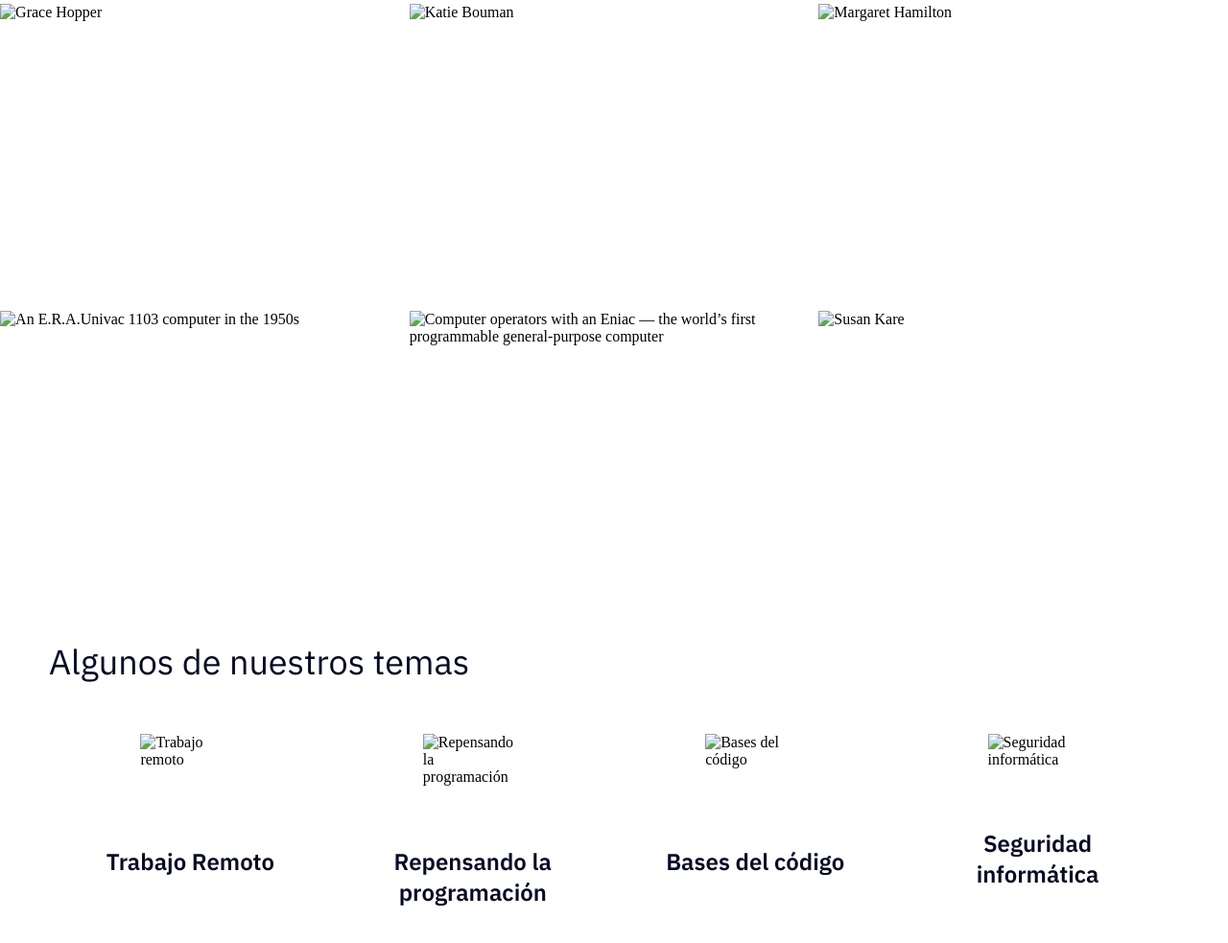
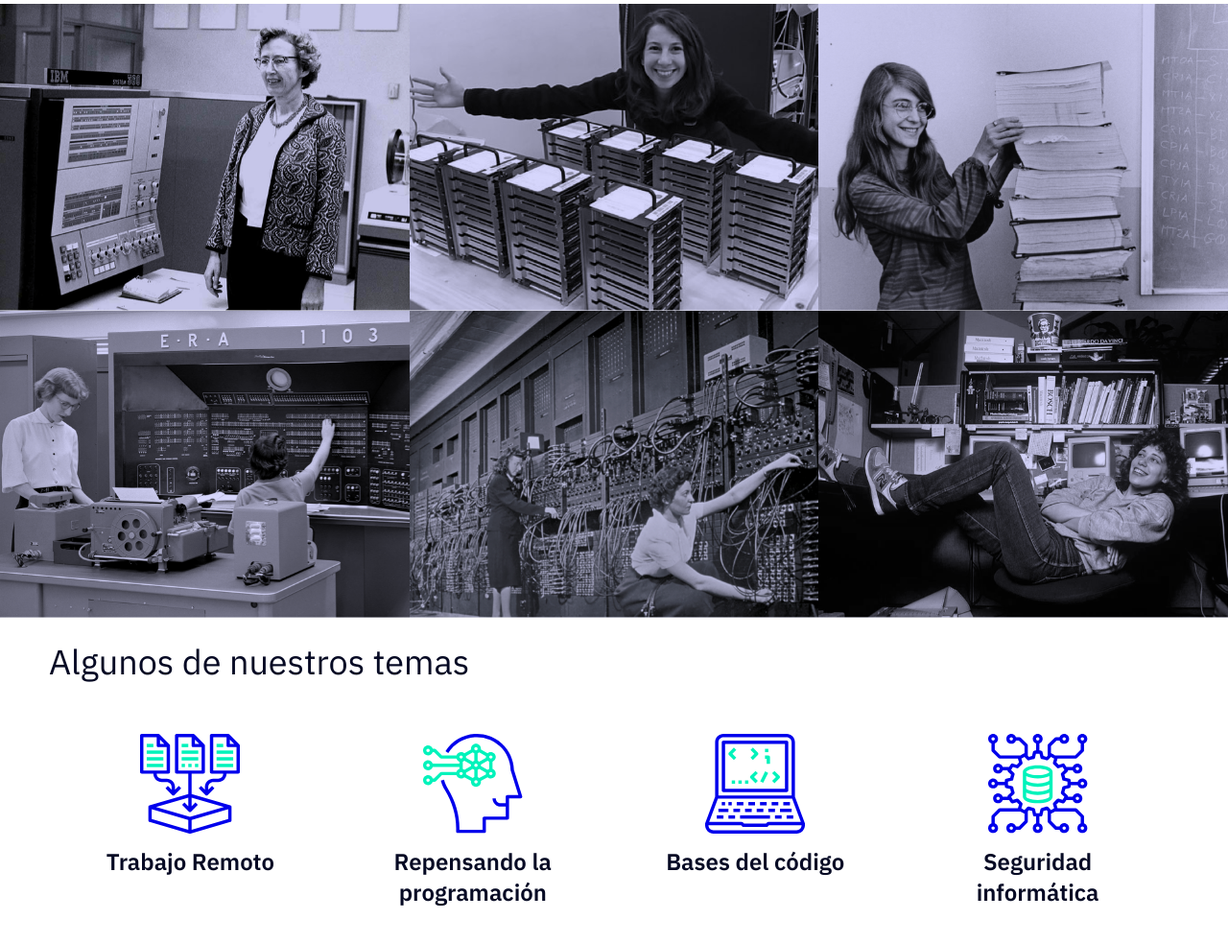
Before and after one commit to paolandrea18/Podcast, a plain HTML site: page index.html in a window 1280 px wide. Shown: the part 1807-2790 px from the top of the page at 96% size. Drawn offline with nearby package versions, Linux system fonts and the light colour scheme; files that its build step writes are made by us from their sources; the site is published under a folder, as on GitHub Pages, so addresses that start at the root find nothing.

Commit message:
new fixes deploy

```diff
--- a/index.html
+++ b/index.html
@@ -5,7 +5,7 @@
     <meta http-equiv="X-UA-Compatible" content="IE=edge" />
     <meta name="viewport" content="width=device-width, initial-scale=1.0" />
     <title>Podcast</title>
-    <link rel="stylesheet" href="styles/styles.css" />
+    <link rel="stylesheet" href="./styles/styles.css" />
     <!-- Font Awesome CDN -->
     <link
       rel="stylesheet"
@@ -18,7 +18,7 @@
     <div class="container">
       <header>
         <nav>
-          <img class="logo" src="/assets/logo.svg" alt="logo" />
+          <img class="logo" src="./assets/logo.svg" alt="logo" />
           <input type="checkbox" name="check" id="check" />
           <label for="check">
             <span class="menu-line"></span>
@@ -103,37 +103,37 @@
         <section id="characters-menu-link" class="characters">
           <h2>Invitadas/os estelares</h2>
           <div class="characters-image">
-            <img src="/images/Grace-Hopper.png" alt="Grace Hopper" />
-            <img src="/images/Katie-Bouman.png" alt="Katie Bouman" />
-            <img src="/images/Margaret-Hamilton.png" alt="Margaret Hamilton" />
+            <img src="./images/Grace-Hopper.png" alt="Grace Hopper" />
+            <img src="./images/Katie-Bouman.png" alt="Katie Bouman" />
+            <img src="./images/Margaret-Hamilton.png" alt="Margaret Hamilton" />
             <img
-              src="/images/E.R.A.Univac-1103-1950s.png"
+              src="./images/E.R.A.Univac-1103-1950s.png"
               alt="An E.R.A.Univac 1103 computer in the 1950s"
             />
             <img
-              src="/images/Eniac-Computer-Operators.png"
+              src="./images/Eniac-Computer-Operators.png"
               alt="Computer operators with an Eniac — the world’s first programmable general-purpose computer"
             />
-            <img src="/images/susan-kare.png" alt="Susan Kare" />
+            <img src="./images/susan-kare.png" alt="Susan Kare" />
           </div>
         </section>
         <section id="topics-menu-link" class="topics">
           <h2>Algunos de nuestros temas</h2>
           <div class="container-image">
             <div class="group-image">
-              <img src="/assets/icon1.svg" alt="Trabajo remoto" />
+              <img src="./assets/icon1.svg" alt="Trabajo remoto" />
               <h3>Trabajo Remoto</h3>
             </div>
             <div class="group-image">
-              <img src="/assets/icon2.svg" alt="Repensando la programación" />
+              <img src="./assets/icon2.svg" alt="Repensando la programación" />
               <h3>Repensando la programación</h3>
             </div>
             <div class="group-image">
-              <img src="/assets/icon3.svg" alt="Bases del código" />
+              <img src="./assets/icon3.svg" alt="Bases del código" />
               <h3>Bases del código</h3>
             </div>
             <div class="group-image">
-              <img src="/assets/icon4.svg" alt="Seguridad informática" />
+              <img src="./assets/icon4.svg" alt="Seguridad informática" />
               <h3>Seguridad informática</h3>
             </div>
           </div>
```
